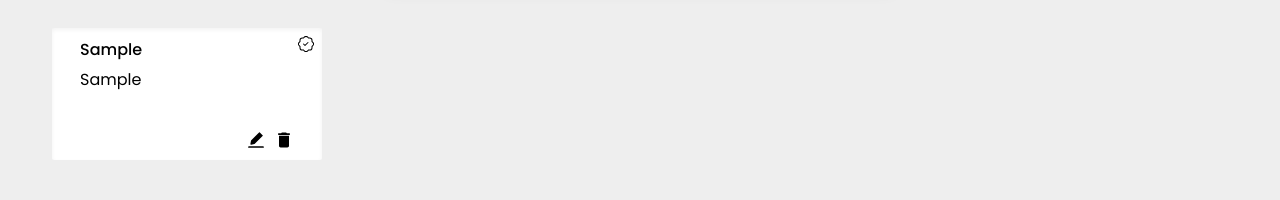
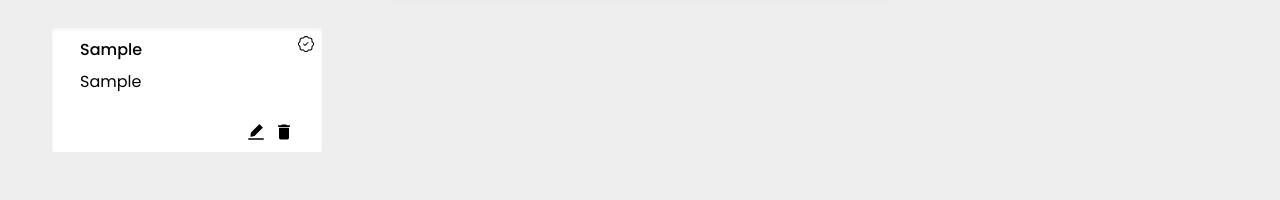
Before and after one commit to Jahkamso/NoteSavr., a React (Vite) app: page / in a window 1280 px wide. Both pictures are taken after typing "Sample", "Sample" into the empty fields and a click on the button 858 px from the left and 293 px from the top of the page. Shown: the part 311-511 px from the top of the page. Built offline with nearby package versions, Linux system fonts and the light colour scheme.

Commit message:
added some spacing between the title and content

```diff
--- a/src/components/Note.jsx
+++ b/src/components/Note.jsx
@@ -25,14 +25,14 @@ function Note(props) {
             <h1
                 key={props.id}
                 name="title"
-                className="text-1xl mb-1.5 outline-none border-none bg-transparent overflow-hidden break-words break-all font-medium"
+                className="text-1xl mb-2 bg-transparent overflow-hidden break-words break-all font-medium"
             >
                 {props.title}
             </h1>
             <p
                 key={props.id}
                 name="content"
-                className="text-1xl mb-2.5 whitespace-pre-wrap break-words pb-1 resize-none outline-none border-none w-full bg-transparent"
+                className="text-1xl mb-0 whitespace-pre-wrap break-words pb-1 resize-none outline-none border-none w-full bg-transparent"
             >
                 {props.content}
             </p>
@@ -43,7 +43,7 @@ function Note(props) {
                     <BsPatchCheck className="absolute top-2 right-1 text-base cursor-pointer mobile:right-2" />
                 )}
             </button>
-            <div className="flex justify-end gap-2">
+            <div className="flex justify-end items-center gap-2">
                 <button>
                     <AiFillEdit className="text-xl" />
                 </button>
```
